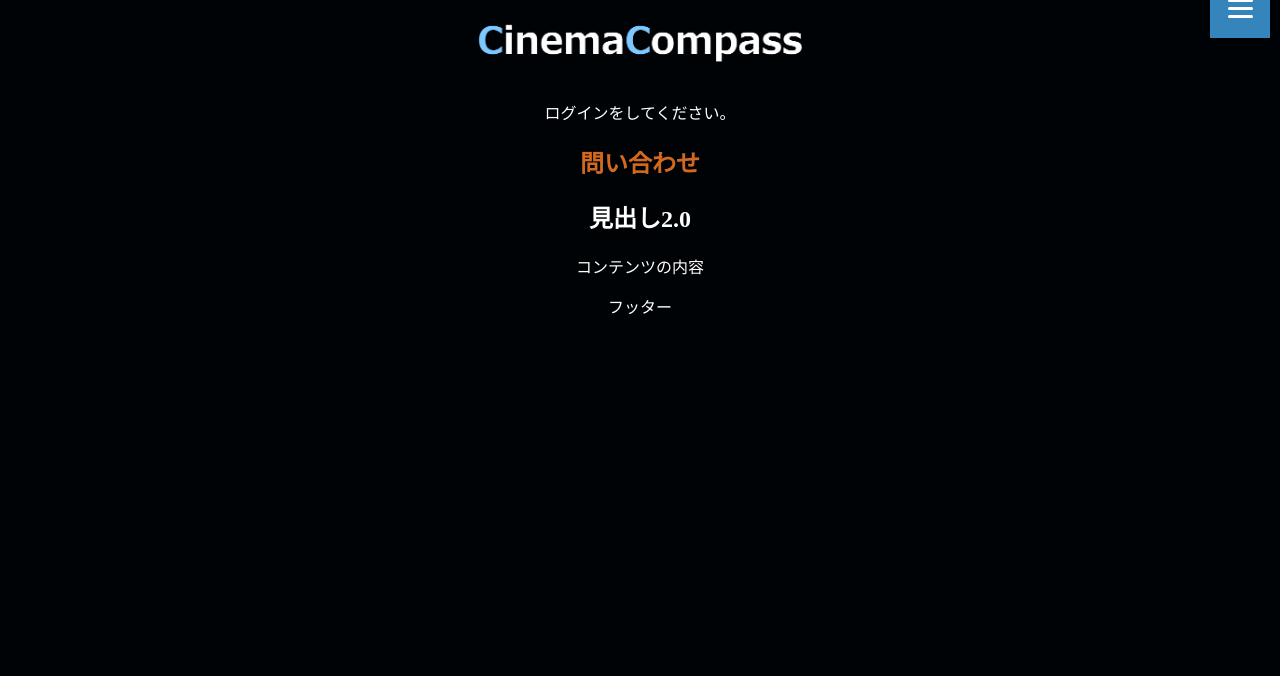
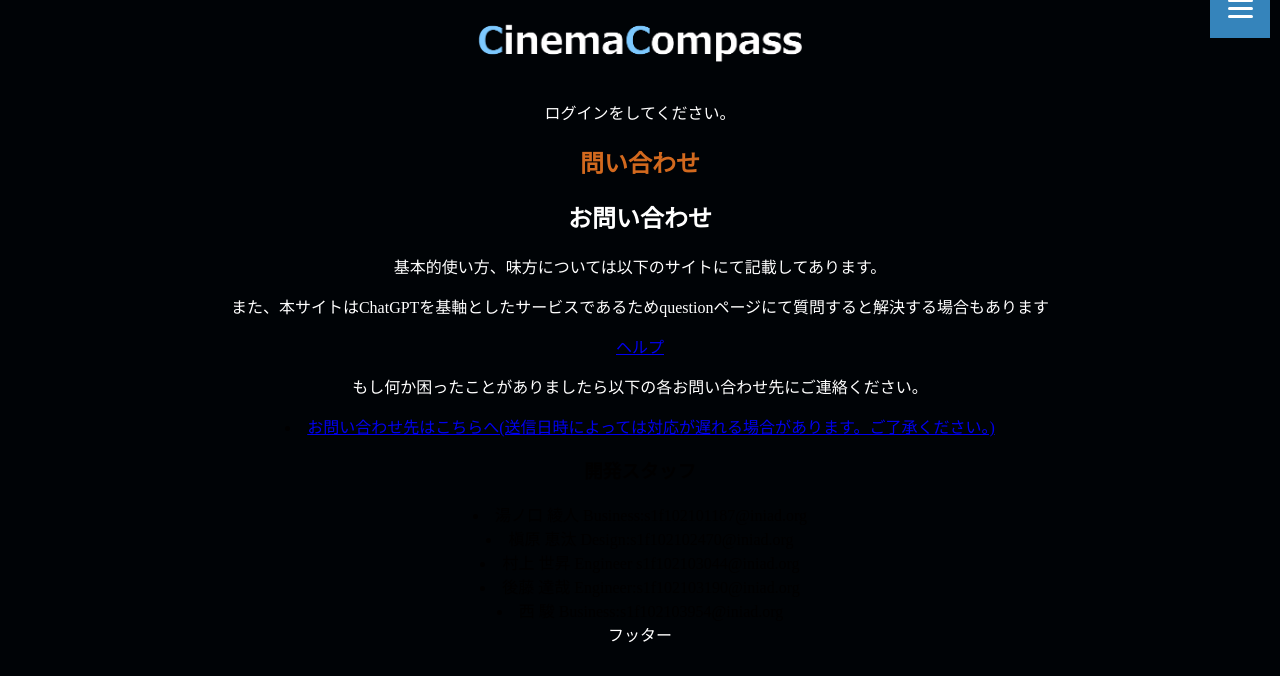
Before and after one commit to s1f102103044/GPT_app, a Django app: page /info/ in a window 1280 px wide. Shown: the part 32-708 px from the top of the page. Run offline with Django 4.2, Linux system fonts and the light colour scheme; some libraries are stand-ins or nearby versions.

Commit message:
お問い合わせページ更新（とりあえず）

```diff
--- a/video_site/templates/video/help.html
+++ b/video_site/templates/video/help.html
@@ -99,7 +99,7 @@
 <h2 style="color: chocolate;">ヘルプ</h2>
 {% endif %}
 
-    <h2>見出し2.0</h2>
+    <h2>About CinemaCompass</h2>
     <p>コンテンツの内容</p>
  </section>
  </article>
--- a/video_site/templates/video/info.html
+++ b/video_site/templates/video/info.html
@@ -99,8 +99,19 @@
 <h2 style="color: chocolate;">問い合わせ</h2>
 {% endif %}
 
-    <h2>見出し2.0</h2>
-    <p>コンテンツの内容</p>
+    <h2>お問い合わせ</h2>
+    <p>基本的使い方、味方については以下のサイトにて記載してあります。</p>
+    <p>また、本サイトはChatGPTを基軸としたサービスであるためquestionページにて質問すると解決する場合もあります</p>
+    <a href="{% url 'help' %}">ヘルプ</a>
+    <p>もし何か困ったことがありましたら以下の各お問い合わせ先にご連絡ください。</p>
+        <li><a href="mailto:s1f102103954@iniad.org">お問い合わせ先はこちらへ(送信日時によっては対応が遅れる場合があります。ご了承ください。)</a></li>
+
+    <h3>開発スタッフ</h3>
+    <li>湯ノ口 綾人 Business:s1f102101187@iniad.org</li>
+    <li>槇原 恵汰 Design:s1f102102470@iniad.org</li>
+    <li>村上 世昇 Engineer s1f102103044@iniad.org</li>
+    <li>後藤 達哉 Engineer:s1f102103190@iniad.org</li>
+    <li>西 駿  Business:s1f102103954@iniad.org</li>
  </section>
  </article>
 
```
